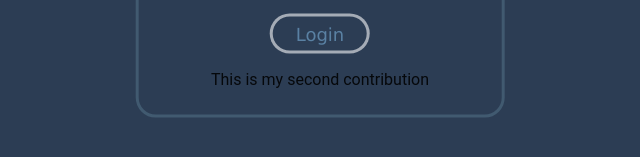
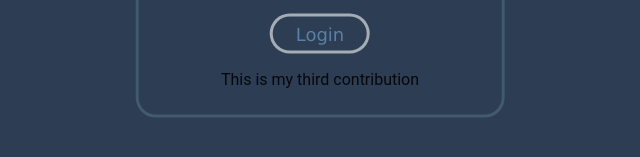
Before and after one commit to AlexLovelock22/FCOT_Media, a website: page public/index.html in a window 1280 px wide. Shown: the part 383-540 px from the top of the page, 320-960 px from the left. Drawn offline with Linux system fonts and the light colour scheme; some packages are replaced by stand-ins of ours.

Commit message:
Update index

```diff
--- a/public/index.html
+++ b/public/index.html
@@ -275,7 +275,7 @@
       <label for="user" id = "loginBoxEnterLabel">Enter Username: </label><input type="text" id="user" id="loginBoxEnterTextBox" required><br><br>
       <label for="pass" id = "loginBoxEnterLabel">Enter Password: </label><input type="password" id="pass" id="loginBoxEnterTextBox" required><br><br>
       <input type="submit" value="Login" id="loginButton">
-      <p>This is my second contribution</p>
+      <p>This is my third contribution</p>
 
     </form>
 
```
